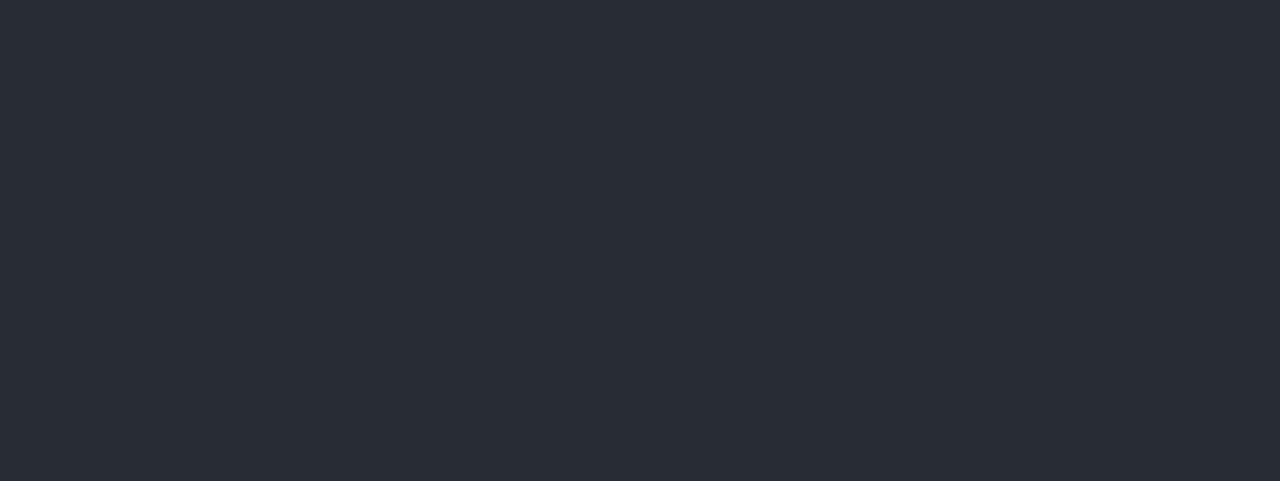
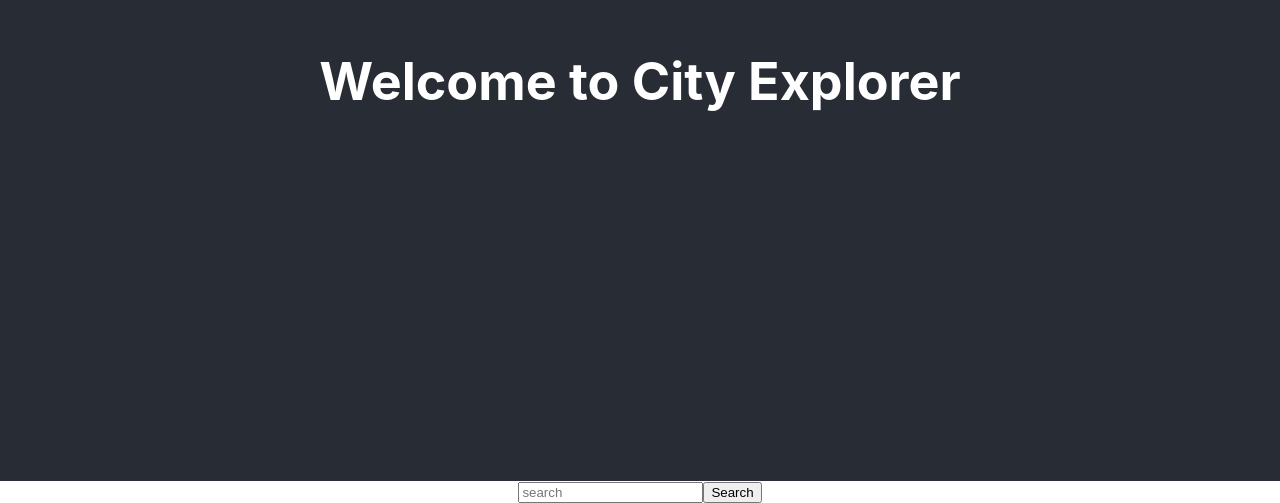
Before and after one commit to ZayahPapaya/city-explorer, a React (Create React App) app: page / in a window 1280 px wide. Shown: the part 319-822 px from the top of the page. Before the commit the page ends 800 px from the top, so only its background shows below. Built offline with nearby package versions, Linux system fonts and the light colour scheme.

Commit message:
Initial data collection and return

```diff
--- a/src/App.js
+++ b/src/App.js
@@ -1,12 +1,33 @@
 import './App.css';
 import React from 'react';
+import axios from 'axios';
 
 class App extends React.Component {
+  constructor(props) {
+    super(props);
+    this.state = {
+      searchValue: "",
+      returnValue: ""
+    }
+  }
+
+  getData = async () => {
+    const url = `https://us1.locationiq.com/v1/search.php?key=${process.env.REACT_APP_KEY}&q=${this.state.searchValue}&format=json`;
+    const response = await axios.get(url);
+    console.log("Response:", response.data[0]);
+    this.setState({ returnValue: response.data[0] });
+  }
+
   render() {
     return (
       <div className="App">
         <header className="App-header">
+          <h1>Welcome to City Explorer</h1>
         </header>
+        <input onChange={(e) => this.setState({ searchValue: e.target.value })} placeholder={"search"} />
+        <button onClick={this.getData}>Search</button>
+        {this.state.returnValue && <h2>City result: {this.state.returnValue.display_name}</h2>}
+        {this.state.returnValue && <p>Coordinates: {this.state.returnValue.lat}, {this.state.returnValue.lon}</p>}
       </div>
     );
   }
```
Also changed, not shown: 1 other file (tests, documents, lock files or other folders).
